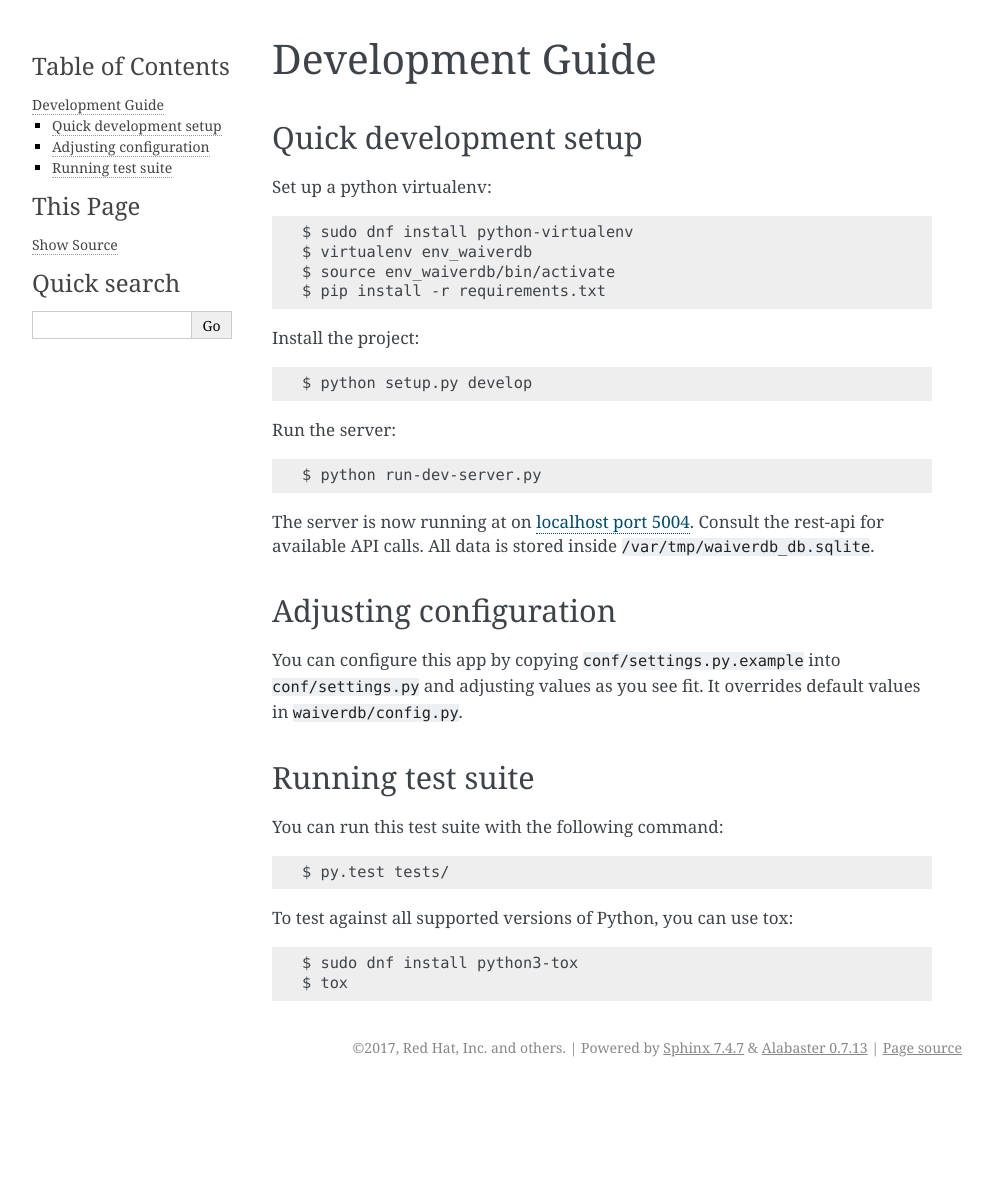
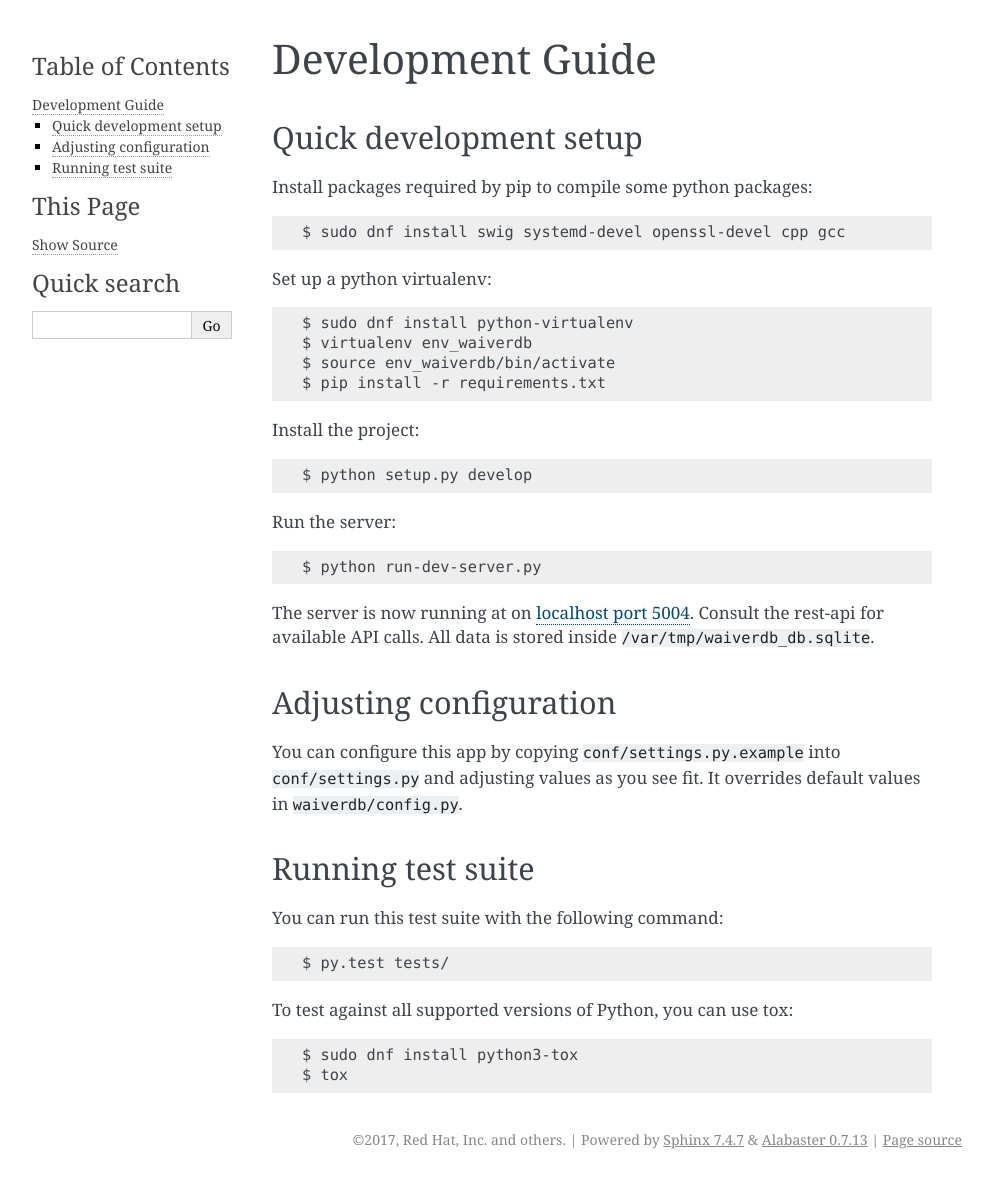
Before and after one commit to frozencemetery/waiverdb, a Sphinx documentation site: the page built from docs/developer-guide.rst, in a window 1280 px wide. Shown: the whole page, without its empty margins (148-1141 px from the left). Built offline with Sphinx 7.4.7, drawn with Linux system fonts in a browser that asks for light colours; pages that are not in the unit, such as notebooks, are missing from menus; before the commit the page ends 1087 px from its top, so only the background shows below that.

Commit message:
Added more information for setup environment Addes information about some required packages to install for setup environment

```diff
--- a/docs/developer-guide.rst
+++ b/docs/developer-guide.rst
@@ -4,6 +4,10 @@ Development Guide
 
 Quick development setup
 =======================
+
+Install packages required by pip to compile some python packages::
+
+    $ sudo dnf install swig systemd-devel openssl-devel cpp gcc
 
 Set up a python virtualenv::
 
```
